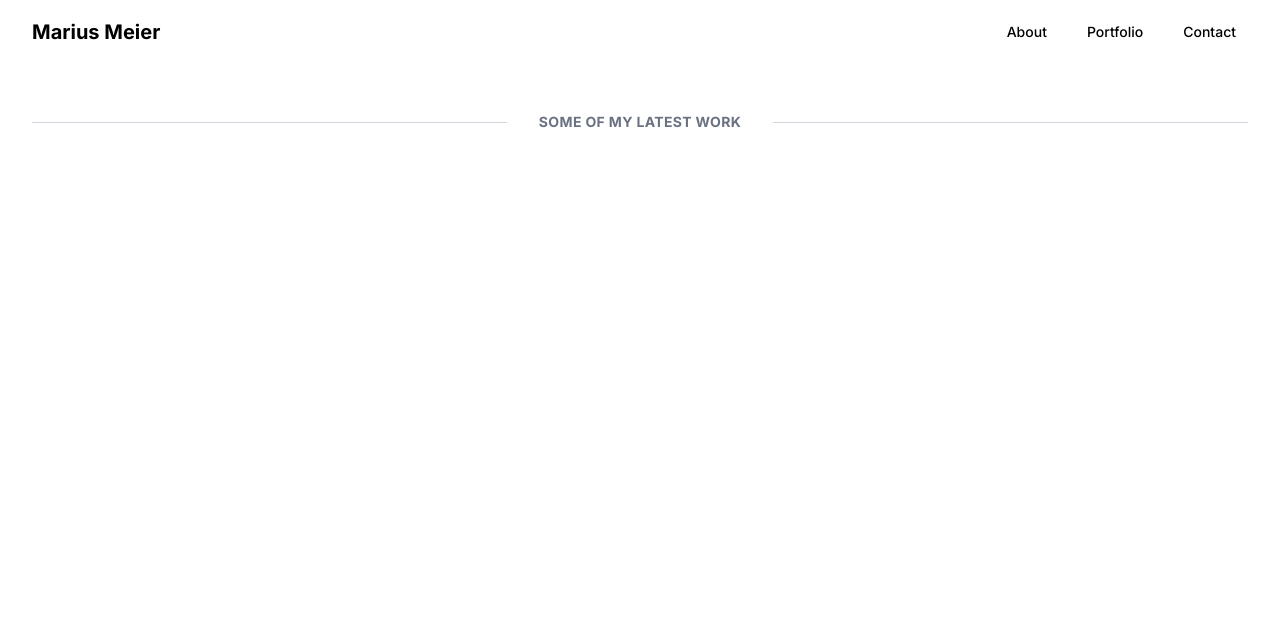
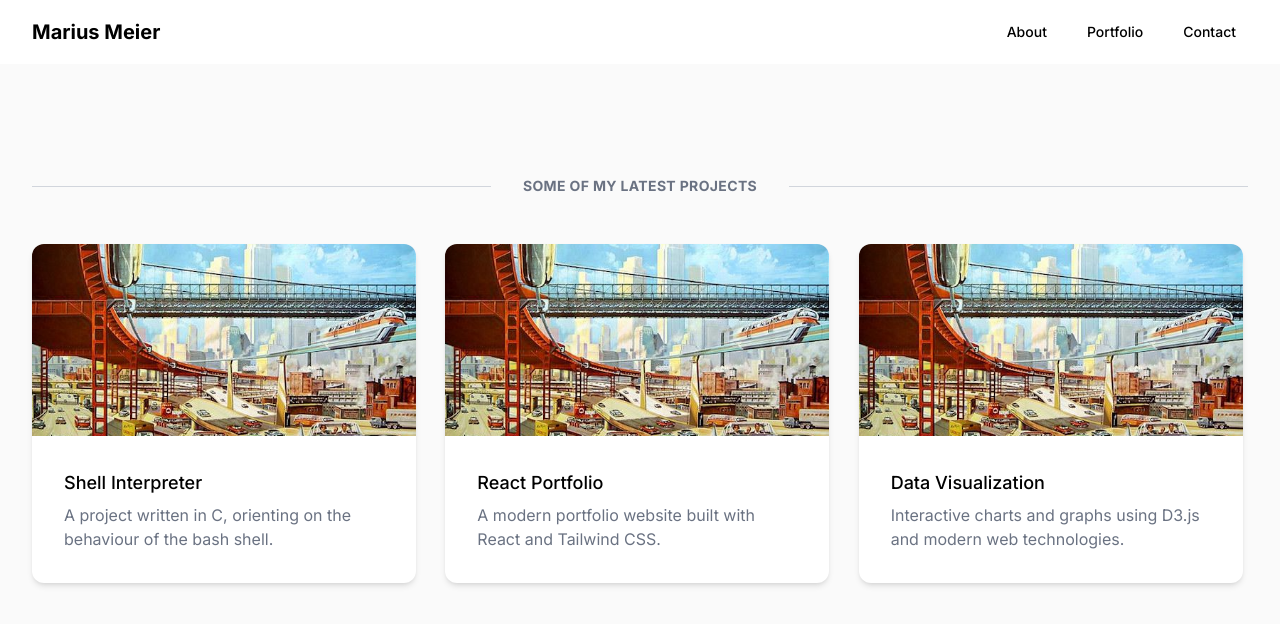
Before and after one commit to Nipsu24/portfolio_website, a React (Vite) app: page / in a window 1280 px wide. Shown: the top 624 px of the page. Built offline with nearby package versions, Linux system fonts and the light colour scheme.

Commit message:
adds dynamic project tiles

```diff
--- a/src/App.tsx
+++ b/src/App.tsx
@@ -1,6 +1,7 @@
 import { useState } from 'react'
 import NavBar from './components/NavBar'
 import PortfolioHeader from './components/PortfolioHeader'
+import ProjectGrid from './components/ProjectGrid'
 
 const App = () => {
   const [count, setCount] = useState(0)
@@ -8,7 +9,10 @@ const App = () => {
   return (
   	<>
 		<NavBar/>
-		<PortfolioHeader/>
+		 <div className="bg-neutral-50 dark:bg-gray-800 min-h-screen py-16">
+			<PortfolioHeader/>
+			<ProjectGrid/>
+		</div>
     </>
   )
 }
--- a/src/components/PortfolioHeader.tsx
+++ b/src/components/PortfolioHeader.tsx
@@ -3,7 +3,7 @@ const PortfolioHeader = () => {
 		<div className="mx-auto max-w-7xl px-2 sm:px-6 lg:px-8">
 			<div className="my-12 flex items-center">
 				<div className="flex-1 h-px bg-gray-300 dark:bg-white/10"></div>
-					<span className="px-8 text-sm text-gray-500 dark:text-gray-400 font-bold tracking-wide">SOME OF MY LATEST WORK</span>
+					<span className="px-8 text-sm text-gray-500 dark:text-gray-400 font-bold tracking-wide">SOME OF MY LATEST PROJECTS</span>
 				<div className="flex-1 h-px bg-gray-300 dark:bg-white/10"></div>
 			</div>
 		</div>
--- /dev/null
+++ b/src/components/ProjectGrid.tsx
@@ -0,0 +1,46 @@
+import ProjectTile from './ProjectTile'
+import spaceImage from '../assets/space.jpg';
+
+const projects = [
+	  {
+    id: 1,
+    image: spaceImage,
+    title: "Shell Interpreter",
+    description: "A project written in C, orienting on the behaviour of the bash shell.",
+    link: "https://github.com/Nipsu24/42_minishell"
+  },
+  {
+    id: 2,
+    image: spaceImage,
+    title: "React Portfolio",
+    description: "A modern portfolio website built with React and Tailwind CSS.",
+    link: "#"
+  },
+  {
+    id: 3,
+    image: spaceImage,
+    title: "Data Visualization",
+    description: "Interactive charts and graphs using D3.js and modern web technologies.",
+    link: "#"
+  },
+]
+
+const ProjectGrid = () => {
+  return (
+    <div className="mx-auto max-w-7xl px-2 sm:px-6 lg:px-8">
+      <div className="grid grid-cols-1 md:grid-cols-2 lg:grid-cols-3 gap-6">
+        {projects.map((project) => (
+          <ProjectTile
+            key={project.title}
+            image={project.image}
+            title={project.title}
+            description={project.description}
+            link={project.link}
+          />
+        ))}
+      </div>
+    </div>
+  );
+};
+
+export default ProjectGrid;
--- /dev/null
+++ b/src/components/ProjectTile.tsx
@@ -0,0 +1,28 @@
+interface ProjectTileProps {
+  image: string;
+  title: string;
+  description: string;
+  link?: string;
+}
+
+const ProjectTile = ({ image, title, description, link = "#" } : ProjectTileProps) => {
+	return (
+		<div className="max-w-sm overflow-hidden rounded-xl bg-white shadow-md hover:shadow-lg hover:-translate-y-1 transition-all duration-300 cursor-pointer">
+			<img
+				className="h-48 w-full object-cover"
+				src={image}
+				alt={title}
+			/>
+			<div className="p-8">
+			<a href={link} className="mt-1 block text-lg leading-tight font-medium text-black">
+				{title}
+			</a>
+			<p className="mt-2 text-gray-500">
+				{description}
+			</p>
+			</div>
+		</div>
+	);
+}
+
+export default ProjectTile;
```
Also changed, not shown: src/assets/space.jpg (added).
